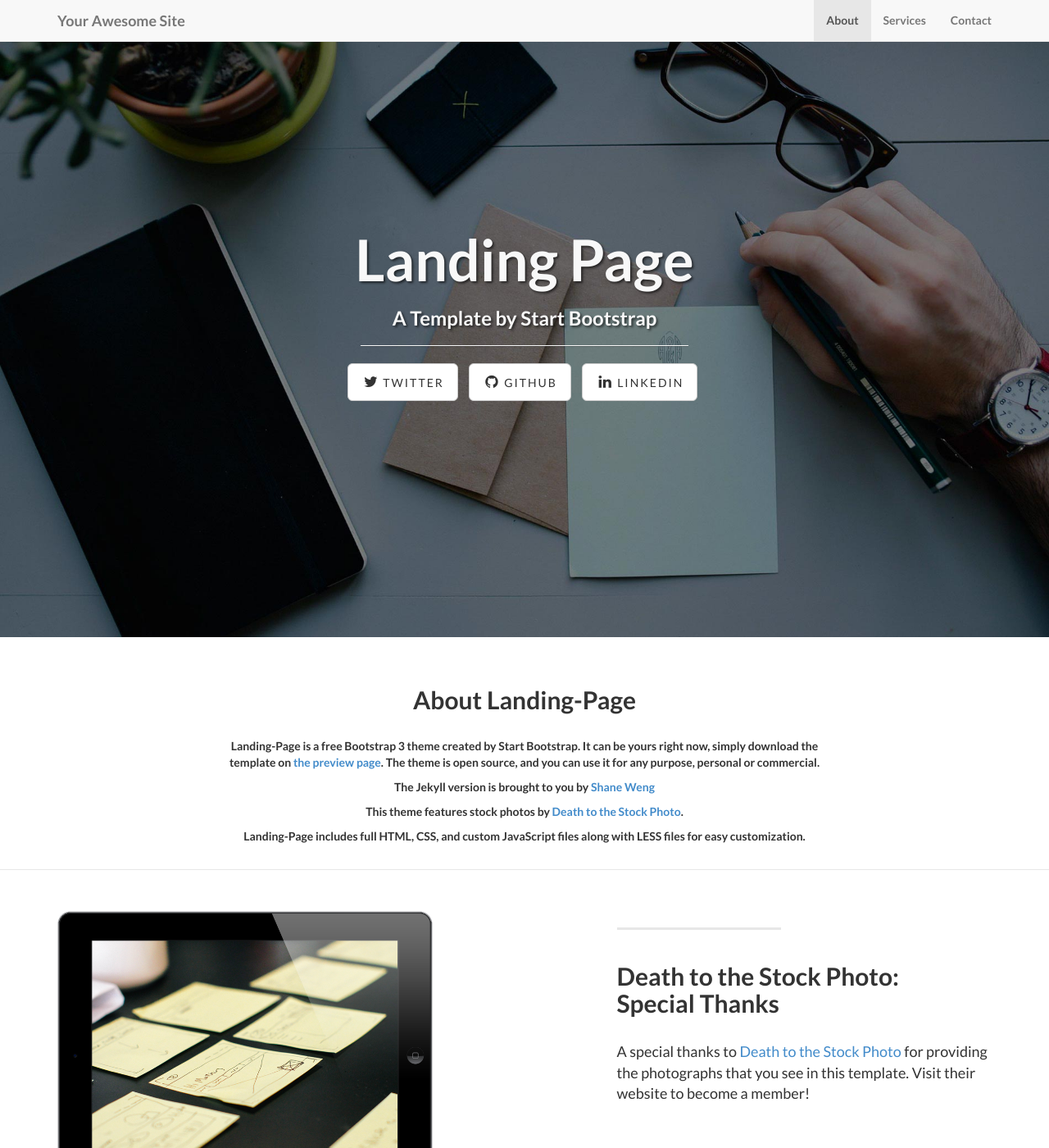
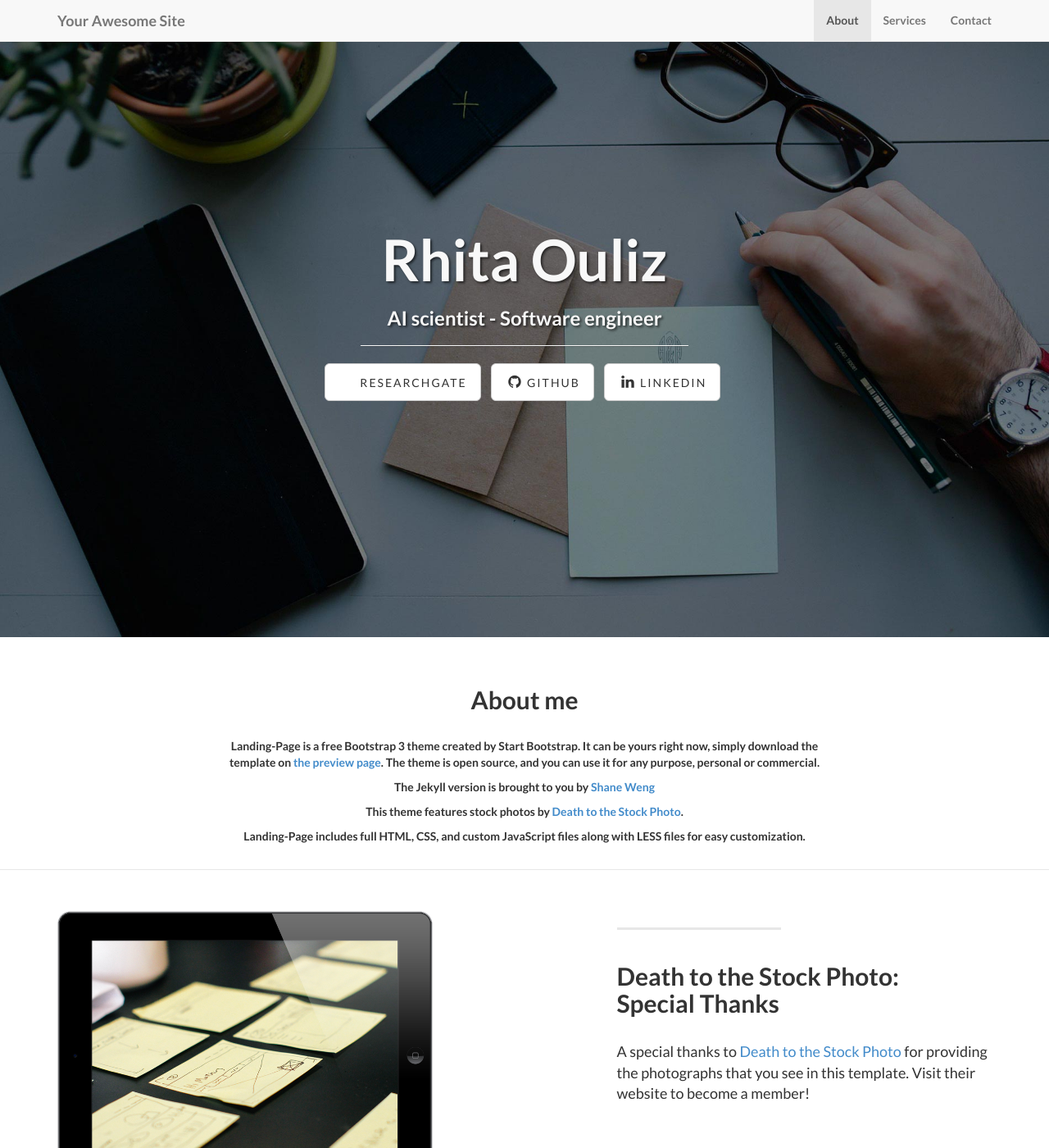
Before and after one commit to RhitaOlz/RhitaOlz.github.io, a Jekyll site: the page built from index.html, in a window 1280 px wide and 1400 px high. Shown: the whole window at 82% size. Built offline with Jekyll 4.4.1, drawn with Linux system fonts in a browser that asks for light colours.

Commit message:
Start costumising

```diff
--- a/_config.yml
+++ b/_config.yml
@@ -26,9 +26,9 @@
 # ----------------------- #
 
 social:
-  - title: twitter
-    url: https://twitter.com/SBootstrap
+  - title: researchgate
+    url: https://www.researchgate.net/profile/Rhita-Ouliz
   - title: github
-    url: https://github.com/IronSummitMedia/startbootstrap
+    url: https://github.com/RhitaOlz
   - title: linkedin
-    url:
+    url: https://www.linkedin.com/in/rhita-ouliz-msc-gb-lean-6%CF%83-515198129/
--- a/_includes/about.html
+++ b/_includes/about.html
@@ -3,7 +3,7 @@
         <div class="row">
             <div class="col-lg-8 col-lg-offset-2">
               <br/><br/>
-              <h2>About Landing-Page</h2>
+              <h2>About me</h2>
               <br/>
                 <p>Landing-Page is a free Bootstrap 3 theme created by Start Bootstrap. It can be yours right now, simply download the template on <a href="http://startbootstrap.com/template-overviews/landing-page/">the preview page</a>. The theme is open source, and you can use it for any purpose, personal or commercial.</p>
                 <p>The Jekyll version is brought to you by <a href="https://github.com/swcool">Shane Weng</a></p>
--- a/index.html
+++ b/index.html
@@ -1,5 +1,5 @@
 ---
 layout: default
-title: Landing Page
-subTitle: A Template by Start Bootstrap
+title: Rhita Ouliz
+subTitle: AI scientist - Software engineer
 ---
```
